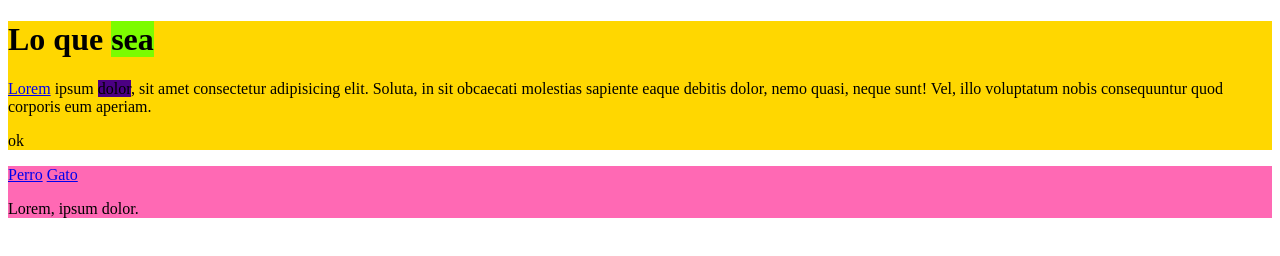
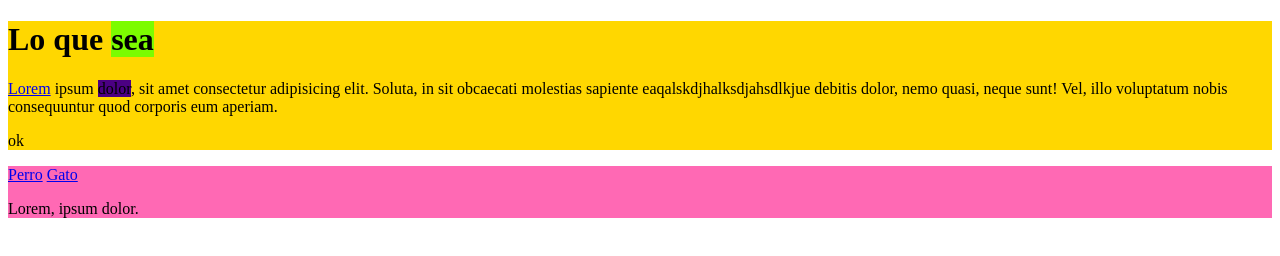
Before and after one commit to DevCaress/grupo2, a plain HTML site: page html/clase 4/index.html in a window 1280 px wide. Drawn offline with Linux system fonts and the light colour scheme.

Commit message:
Modifico clase 4

```diff
--- a/html/clase 4/index.html
+++ b/html/clase 4/index.html
@@ -14,7 +14,7 @@
         <h1>Lo que <span style="background-color: lawngreen;">sea</span></h1>
 
         <p> <a href="#">Lorem</a> ipsum <span style="background-color: indigo;">dolor</span>, sit amet consectetur adipisicing elit. Soluta, in sit obcaecati molestias
-            sapiente eaque debitis dolor, nemo quasi, neque sunt! Vel, illo voluptatum nobis consequuntur quod corporis
+            sapiente eaqalskdjhalksdjahsdlkjue debitis dolor, nemo quasi, neque sunt! Vel, illo voluptatum nobis consequuntur quod corporis
             eum aperiam.</p>
         <p> ok</p>
     </div>
```
